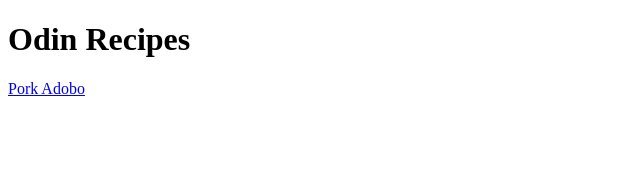
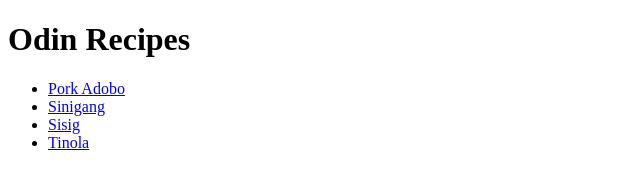
Before and after one commit to jeffreycardona0799/odin-recipes, a plain HTML site: page index.html in a window 1280 px wide. Shown: the whole page, without its empty margins (0-640 px from the left). Drawn offline with Linux system fonts and the light colour scheme.

Commit message:
add index.html

```diff
--- a/index.html
+++ b/index.html
@@ -7,6 +7,12 @@
     </head>
     <body>
         <h1>Odin Recipes</h1>
-        <a href="recipes/porkadobo.html">Pork Adobo</a>
+
+        <ul>
+            <li><a href="recipes/porkadobo.html">Pork Adobo</a></li>
+            <li><a href="recipes/sinigang.html">Sinigang</a></li>
+            <li><a href="recipes/sisig.html">Sisig</a></li>
+            <li><a href="recipes/tinola.html">Tinola</a></li>
+        </ul>
     </body>
 </html>
```
